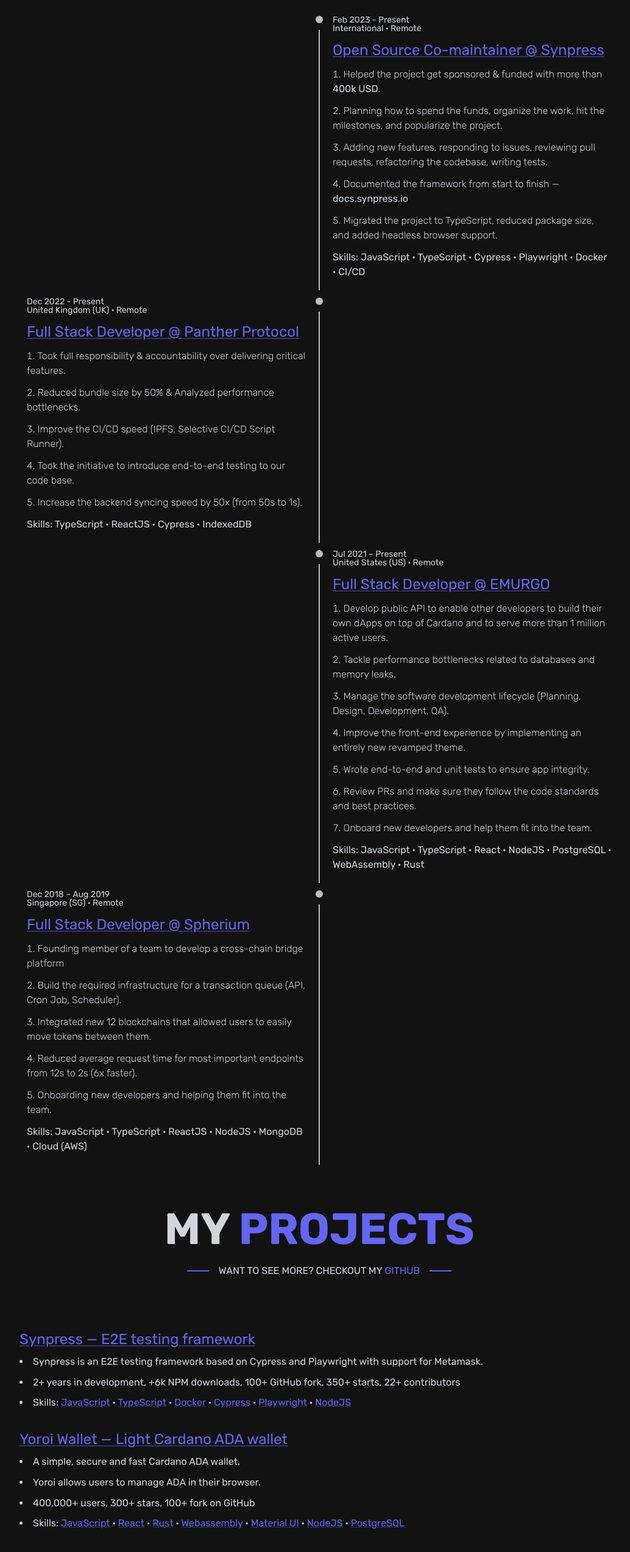
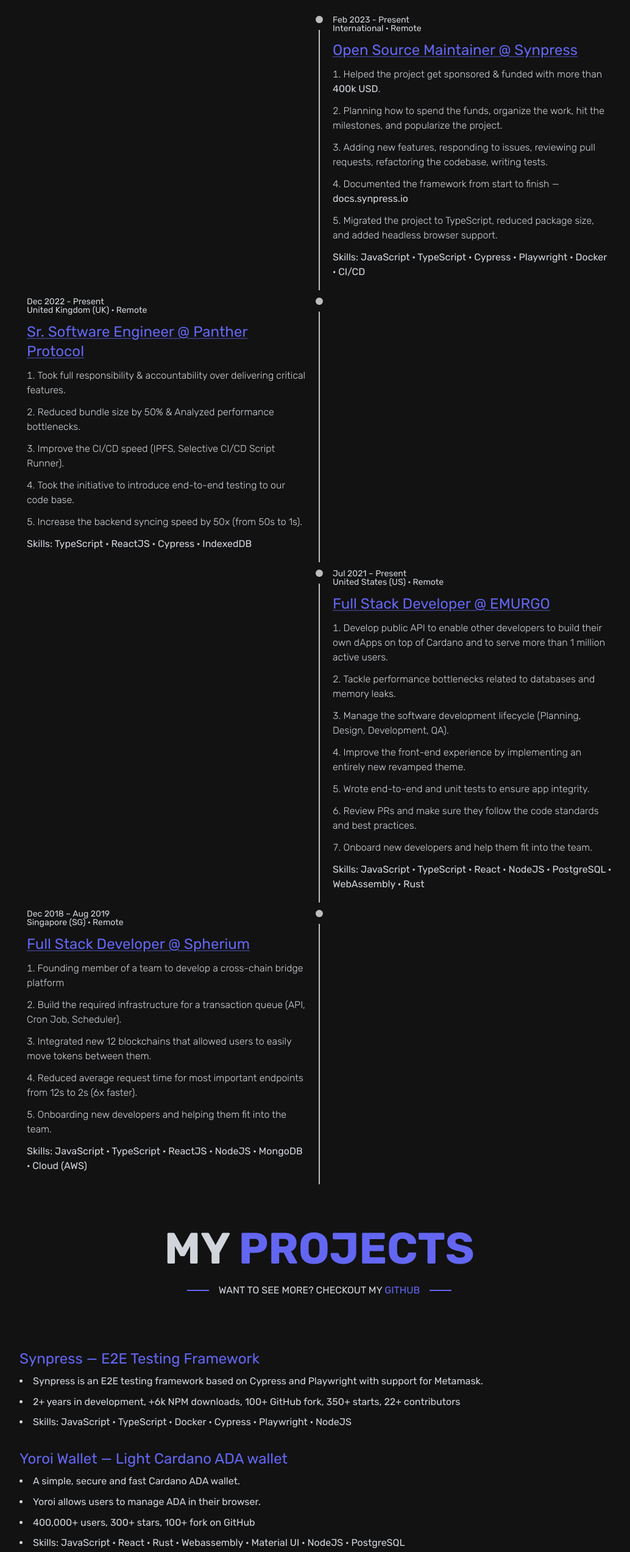
Before and after one commit to neuodev/portfolio, a Next.js app: page / in a window 1280 px wide. Shown: the part 1036-3581 px from the top of the page at 61% size, without its empty margins (116-1150 px from the left). Built offline with nearby package versions, Linux system fonts and the light colour scheme.

Commit message:
feat: update job titles & projects

```diff
--- a/components/Project.tsx
+++ b/components/Project.tsx
@@ -37,6 +37,9 @@ const Project: React.FC<{ project: IProject }> = ({ project }) => {
           component={Link}
           href={project.repo}
           target="_blank"
+          sx={{
+            textDecoration: "none",
+          }}
         >
           {project.name} — {project.slot}
         </Typography>
@@ -82,14 +85,18 @@ const Project: React.FC<{ project: IProject }> = ({ project }) => {
                   </Box>
                 }
               >
-                <Link
-                  key={techId}
+                <Typography
+                  component={Link}
                   href={website}
                   target="_blank"
                   className="text-gray-300 no-underline"
+                  sx={{
+                    textDecoration: "none",
+                    color: "inherit",
+                  }}
                 >
                   {name}
-                </Link>
+                </Typography>
               </Tooltip>
               {idx !== project.techStack.length - 1 && " · "}
             </Box>
--- a/json/me.json
+++ b/json/me.json
@@ -51,7 +51,7 @@
         "about": "Synpress is a true E2E testing framework based on Cypress and Playwright with support for MetaMask."
       },
       "period": "Feb 2023 - Present",
-      "jobTitle": "Open Source Co-maintainer",
+      "jobTitle": "Open Source Maintainer",
       "location": ["International", "Remote"],
       "roles": [
         "Helped the project get sponsored & funded with more than <strong>400k USD</strong>.",
@@ -76,7 +76,7 @@
         "about": "Panther Protocol is an end-to-end solution that restores privacy in Web3 and DeFi while providing financial institutions with full ownership of their data as they participate in decentralized finance."
       },
       "period": "Dec 2022 - Present",
-      "jobTitle": "Full Stack Developer",
+      "jobTitle": "Sr. Software Engineer",
       "location": ["United Kingdom (UK)", "Remote"],
       "roles": [
         "Took full responsibility & accountability over delivering critical features.",
@@ -228,7 +228,7 @@
   "projects": [
     {
       "name": "Synpress",
-      "slot": "E2E testing framework",
+      "slot": "E2E Testing Framework",
       "description": [
         "Synpress is an E2E testing framework based on Cypress and Playwright with support for Metamask.",
         "2+ years in development, +6k NPM downloads, 100+ GitHub fork, 350+ starts, 22+ contributors"
@@ -251,7 +251,7 @@
     },
     {
       "name": "Panther Protocol",
-      "slot": "Zero Knowledge Proof (ZKP) based protocol",
+      "slot": "Zero Knowledge Proof (ZKP) Based Protocol",
       "description": [
         "Panther Protocol is an end-to-end solution that restores privacy in Web3 and DeFi while providing financial institutions with full ownership of their data as they participate in decentralized finance.",
         "Advanced zero-knowledge privacy and trust on any blockchain"
@@ -262,7 +262,7 @@
     },
     {
       "name": "Receptor",
-      "slot": "Real-time messaging app.",
+      "slot": "Real-Time Messaging App.",
       "description": [
         "Send and receive messages with friends and groups",
         "Available as a website and as MacOS, Linux, and Windows application."
@@ -286,7 +286,7 @@
     },
     {
       "name": "eCart",
-      "slot": "Production ready ecommerce platform",
+      "slot": "Production Ready Ecommerce Platform",
       "description": [
         "A mobile friendly, production ready and fully featured e-commerce website."
       ],
```
